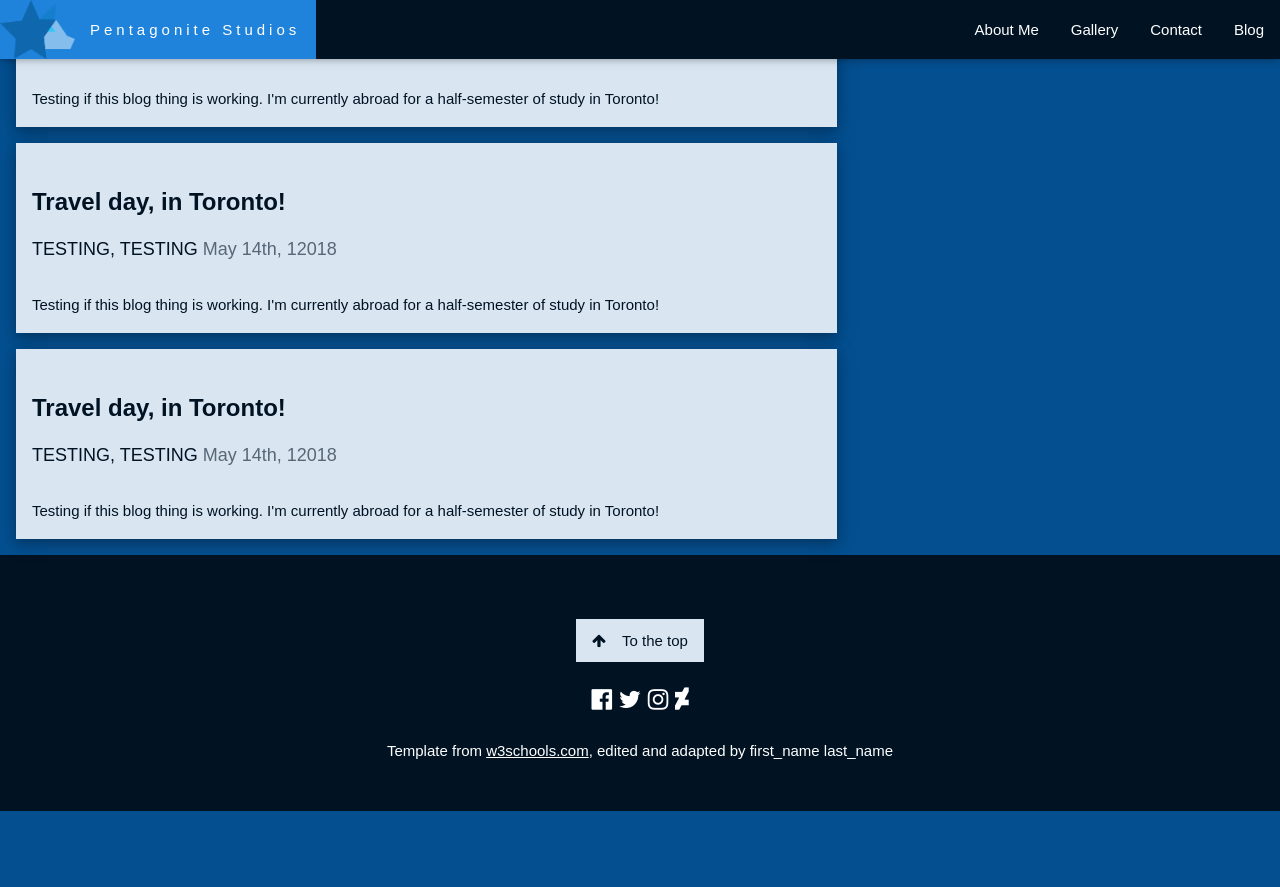
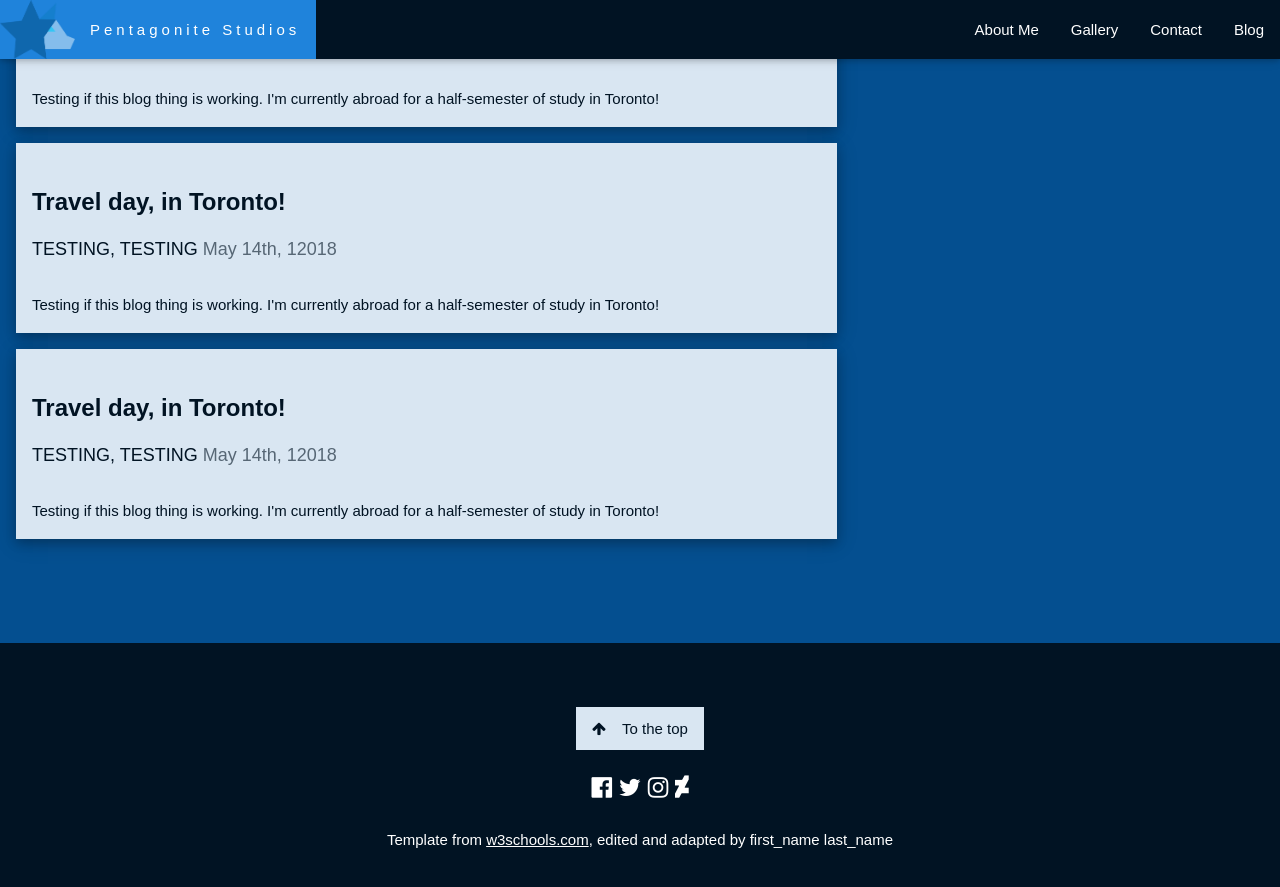
Before and after one commit to gemhunter178/gemhunter178.github.io, a Jekyll site: the page testinclude.html, which Jekyll copies as it is, in a window 1280 px wide and 900 px high, scrolled down 168 px. Shown: the top 887 px of the window. Built offline with Jekyll 4.4.1, drawn with Linux system fonts in a browser that asks for light colours; some web fonts are replaced; before the commit the page ends 989 px from its top, so only the background shows below that.

Commit message:
Update testinclude.html

```diff
--- a/testinclude.html
+++ b/testinclude.html
@@ -51,7 +51,7 @@
 	<div includehtml="/Pageinclude/pagetopbar.html"></div>
 
 	<!-- STUFF GOES HERE -->
-	<div style="margin-top:88.5px;margin-bottom:88.5px;max-width:1600px"></div>
+	<div style="margin-top:88.5px;margin-bottom:88.5px;max-width:1600px">
 	<div class="w3-row">
 		<div class="w3-twothird">
 			<div includehtml="/Blog/051412018.html"></div>
```
